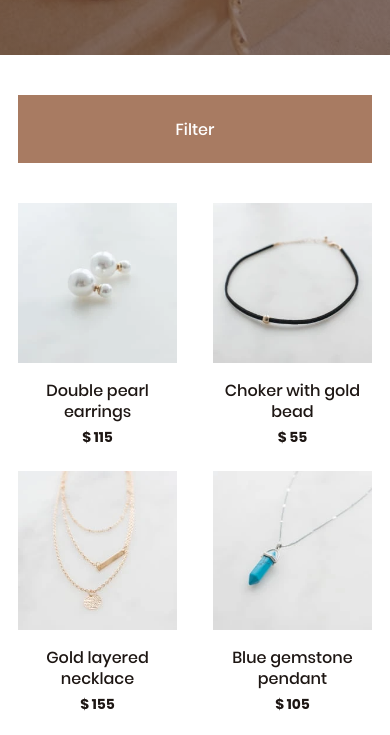
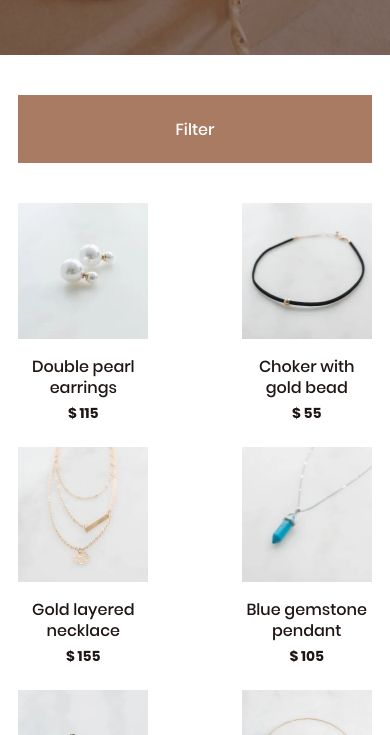
Before and after one commit to Kapitroman/Jellewery, a plain HTML site: page build/catalog.html in a window 390 px wide. Shown: the part 298-1033 px from the top of the page. Drawn offline with Linux system fonts and the light colour scheme.

Commit message:
catalog ei 11

```diff
--- a/source/sass/blocks/catalog.scss
+++ b/source/sass/blocks/catalog.scss
@@ -27,12 +27,14 @@
   display: flex;
   flex-wrap: wrap;
   list-style: none;
+  max-width: 870px;
   margin: 0;
   justify-content: space-between;
   padding: 0;
 }
 
 .catalog__item {
+  max-width: 270px;
   width: 31.04%;
   margin-right: 3.44%;
   padding-bottom: 20px;
@@ -53,7 +55,7 @@
 }
 
 .catalog__item img {
-  max-width: 100%;
+  width: 100%;
   height: auto;
 }
 
@@ -169,7 +171,12 @@
     font-size: 0;
   }
 
+  .catalog__list {
+    max-width: 903px;
+  }
+
   .catalog__item {
+    max-width: 206px;
     width: 30.38%;
     margin-right: 4.42%;
     padding-bottom: 20px;
@@ -187,11 +194,21 @@
     padding-right: 4.69%;
   }
 
+  .catalog__gallery {
+    margin-left: auto;
+    margin-right: auto;
+  }
+
   .catalog__filter-button {
     margin-bottom: 40px;
   }
 
+  .catalog__list {
+    max-width: 390px;
+  }
+
   .catalog__item {
+    max-width: 130px;
     width: 44.83%;
     margin-right: 10.34%;
     padding-bottom: 7px;
```
Also changed, not shown: build/css/style.css, build/css/style.min.css, 1 other file.
